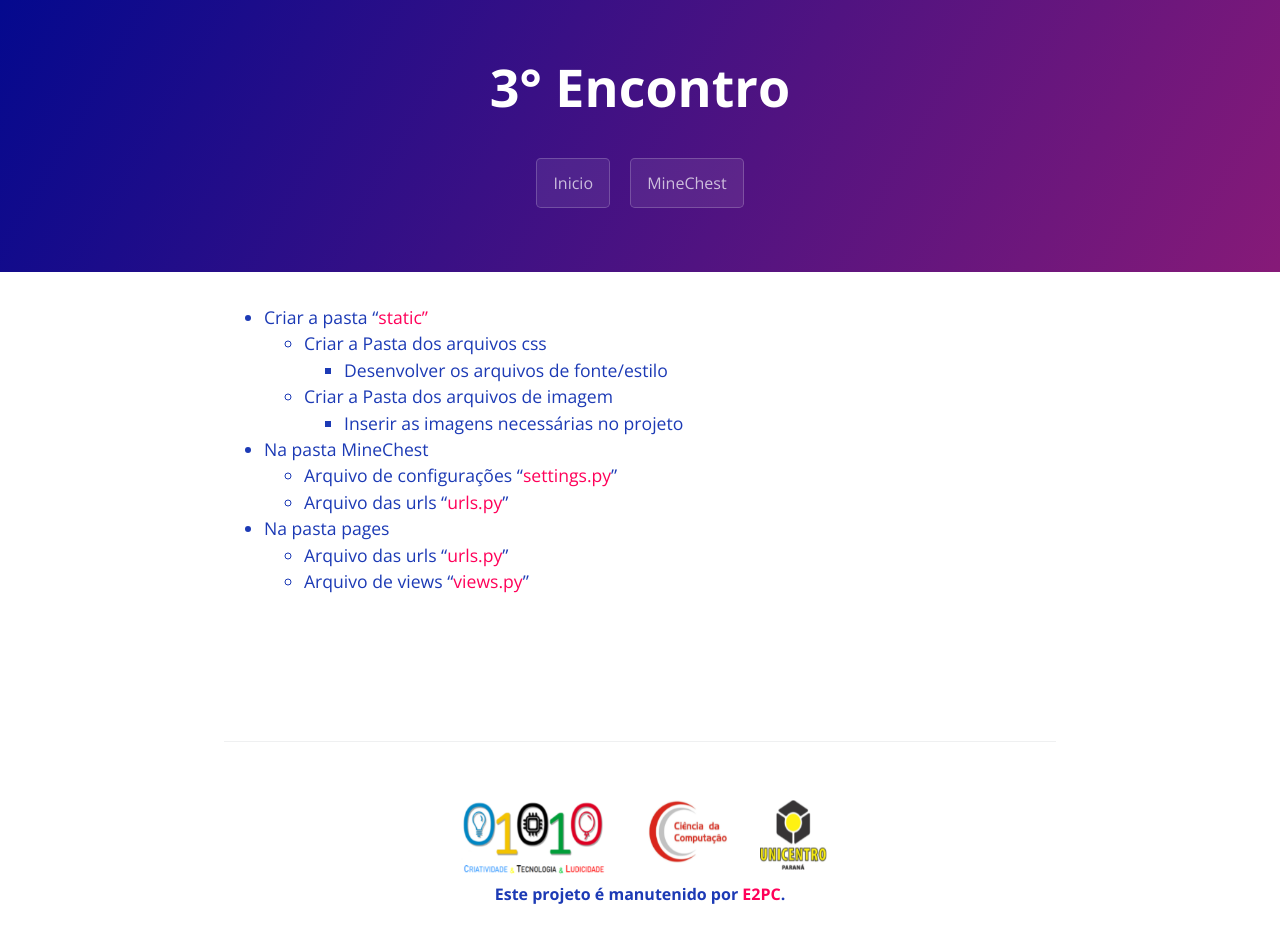
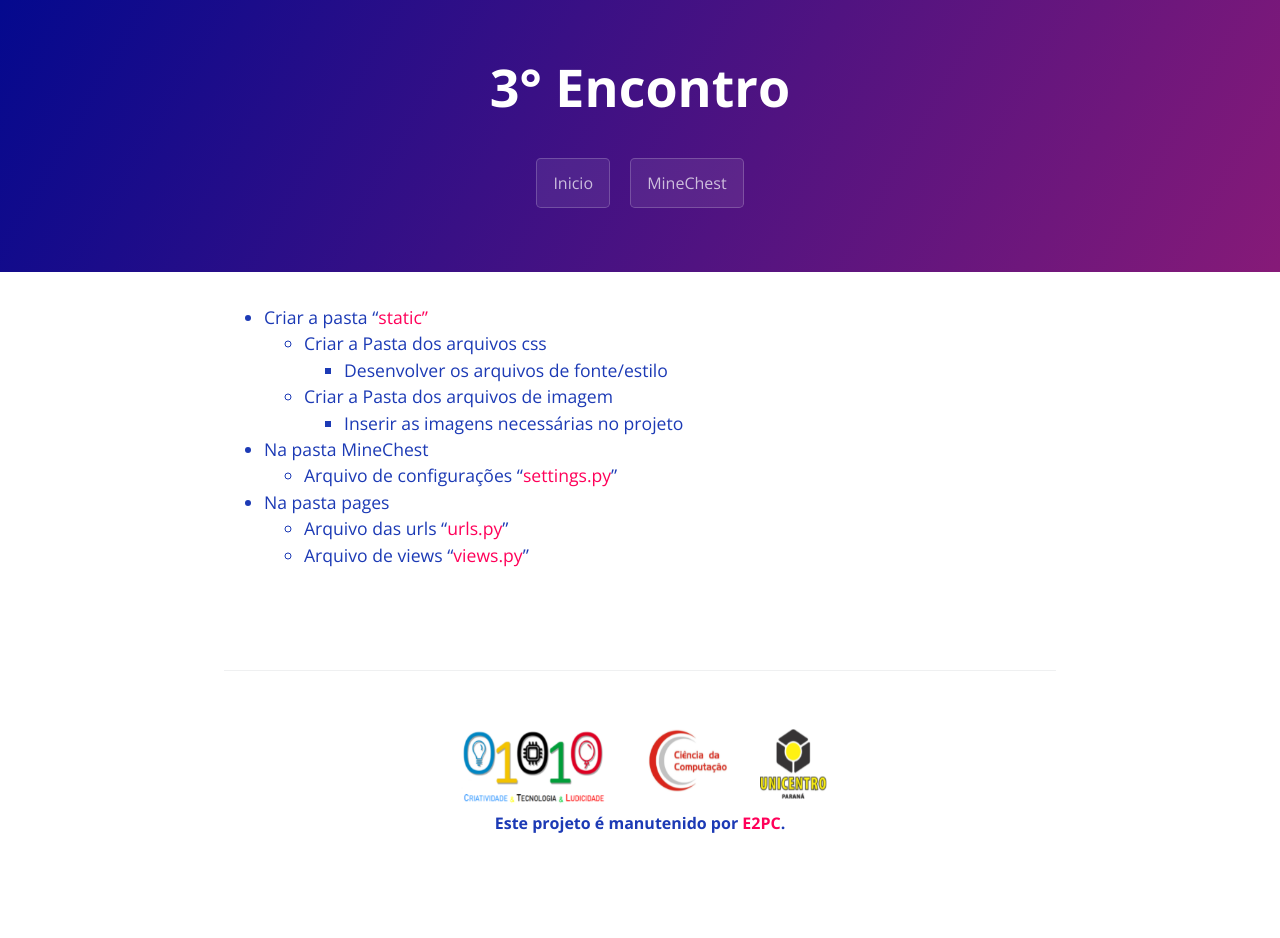
Before and after one commit to E2PC/ProjectPage, a Jekyll site: the page built from Encontro3.md, in a window 1280 px wide. Built offline with Jekyll 4.4.1, drawn with Linux system fonts in a browser that asks for light colours; after the commit the page ends 900 px from its top, so only the background shows below that.

Commit message:
Update Encontro3.md

```diff
--- a/Encontro3.md
+++ b/Encontro3.md
@@ -12,44 +12,12 @@
     - Inserir as imagens necessárias no projeto
 - Na pasta MineChest
   - Arquivo de configurações "<a href="#gotoseecode" onclick="Mudarestado('settings')">settings.py</a>"
-  - Arquivo das urls "<a href="#gotoseecode" onclick="Mudarestado('minechesturls')">urls.py</a>"
 - Na pasta pages
   - Arquivo das urls "<a href="#gotoseecode" onclick="Mudarestado('pagesurls')">urls.py</a>"
   - Arquivo de views "<a href="#gotoseecode" onclick="Mudarestado('pagesviews')">views.py</a>"
 
 
 <br><br>
-<div type="hidden" id="gotoseecode"></div><br>
-<div style="display:none" class="TableBody" id="pagesurls">
-<textarea readonly rows='20' cols='100'>
-#Arquivo Pages/urls.py
-{% raw %}
-from django.urls import path
-from . import views
-
-app_name = "pages"
-
-urlpatterns = [
-	path("", views.HomePageView.as_view(), name="home"),
-]
-{% endraw %}
-</textarea>
-</div>
-
-<div style="display:none" class="TableBody" id="pagesviews">
-<textarea readonly rows='20' cols='100'>
-#Arquivo Pages/views.py
-{% raw %}
-from django.views.generic import TemplateView
-from django.http import HttpResponse
-from django.shortcuts import render
-
-class HomePageView(TemplateView):
-	template_name = "home.html"
-{% endraw %}
-</textarea>
-</div>
-
 <div style="display:none" class="TableBody" id="settings">
 <textarea readonly rows='20' cols='100'>
 #Arquivo MineChest/settings.py
@@ -169,24 +155,6 @@
 
 # crispy-forms
 CRISPY_TEMPLATE_PACK = "bootstrap4"
-
-{% endraw %}
-</textarea>
-</div>
-
-<div style="display:none" class="TableBody" id="minechesturls">
-<textarea readonly rows='20' cols='100'>
-#Arquivo MineChest/Urls
-{% raw %}
-from django.contrib import admin
-from django.urls import include, path
-
-urlpatterns = [
-	path("admin/", admin.site.urls),
-	path("accounts/", include("allauth.urls")),
-	# Local
-	path("", include("pages.urls", namespace="pages")),
-]
 {% endraw %}
 </textarea>
 </div>
```
Also changed, not shown: other parts of Encontro3.md (+19 -1 lines).
